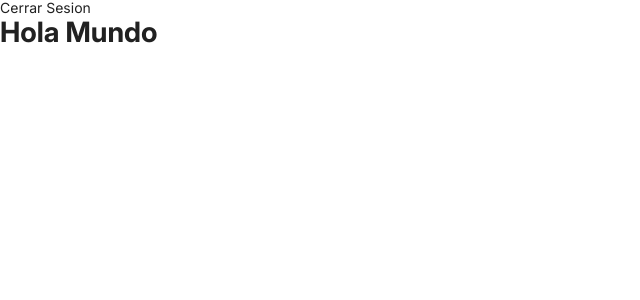
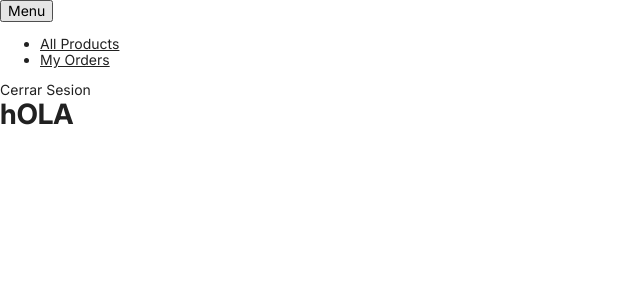
Before and after one commit to giraldokarol/-new-OldieMolly, a Vue app: page /1 in a window 1280 px wide. Shown: the top 300 px of the page, without its empty margins (0-640 px from the left). Built offline with nearby package versions, Linux system fonts and the light colour scheme; no server answers; sample sign-in values are in the browser's storage.

Commit message:
fix: UserLayout show correctly the menu

```diff
--- a/src/App.vue
+++ b/src/App.vue
@@ -1,17 +1,4 @@
-<script setup lang="ts">
-import {useAuthStore} from './stores/authStore';
-import AuthLayout from './layouts/AuthLayout.vue';
-import UserLayout from './layouts/UserLayout.vue';
-import { onMounted } from 'vue';
-
-const auth = useAuthStore();
-
-onMounted(() => {
-  console.log('Componente montado');
-});
-
-
-</script>
+<script setup lang="ts"></script>
 
 <template>
   <main role="main" class="om_content">
--- a/src/layouts/AuthLayout.vue
+++ b/src/layouts/AuthLayout.vue
@@ -25,7 +25,6 @@ const infoHeader = [
     }
 ];
 const currentInfo = ref<any>(infoHeader[0]);
-
 const handleSelectTab = (tab:any) =>{
     infoHeader.forEach((el)=>{
         if(el.id === tab.text){
--- a/src/layouts/UserLayout.vue
+++ b/src/layouts/UserLayout.vue
@@ -7,29 +7,34 @@ import { MenuElement } from '../models/MenuElement';
 
 const isAuth = useAuthStore();
 const menuPrincipal = ref<MenuElement | null>(null)
-const isUserFetched = ref(false);
 
-console.log("AuthLayout montado");
 function updatedMenu() {
+  menuPrincipal.value = new MenuElement(
+    "Menu Principal",
+    [
+      {text: "All Products", title:"Show all Products", route: {name: "HomeUser", param:"/"}},
+      {text: "My Orders", title:"Show all my orders", route: {name: "Orders", param:"orders"}}
+    ],
+    [],
+    true
+  )
 }
 
 onMounted(() =>{
   if (isAuth.isAuthenticated) {
     isAuth.fetchUserData().then(() => {
-      isUserFetched.value = true;
       updatedMenu();
     }).catch(error => {
       console.error("Error fetching user data:", error);
     });
   }
-  console.log("Hola soy Users.vue")
 });
 </script>
 
 <template>
   <header role="banner">
     <div class="om_menu">
-      <div class="om_menu_container" v-if="isAuth.isAuthenticated && isUserFetched">
+      <div class="om_menu_container" v-if="isAuth.isAuthenticated">
         <Menu  v-if="menuPrincipal" :items="menuPrincipal"></Menu>
         <div class="om_authentification">
           <a @click="isAuth.logOut">Cerrar Sesion</a>
@@ -38,7 +43,8 @@ onMounted(() =>{
     </div>
   </header>
 
-    <h1>Hola Mundo</h1>
+  <router-view></router-view>
 </template>
 
-<style scoped lang="scss"></style>
+<style scoped lang="scss">
+</style>
--- a/src/stores/authStore.ts
+++ b/src/stores/authStore.ts
@@ -38,7 +38,7 @@ export const useAuthStore = defineStore('auth', () => {
         user.value = null;
         localStorage.removeItem('user_token');
         localStorage.removeItem('user_data');
-        router.push({name:'HomeView'});
+        router.push({name:'Login'});
         location.reload();
     }
 
--- a/src/views/HomeUser.vue
+++ b/src/views/HomeUser.vue
@@ -1,4 +1,5 @@
 <script lang="ts" setup></script>
 
 <template>
+    <h1>hOLA</h1>
 </template>
```
